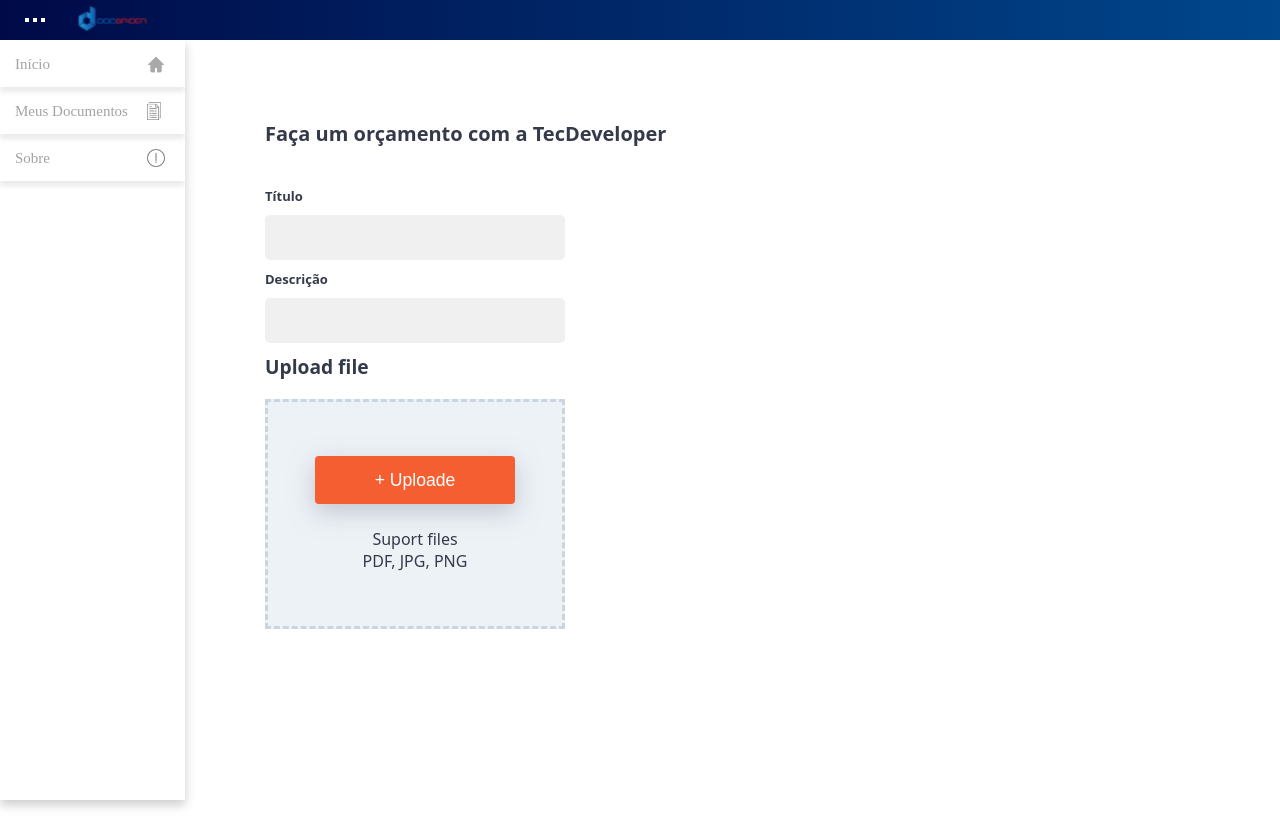
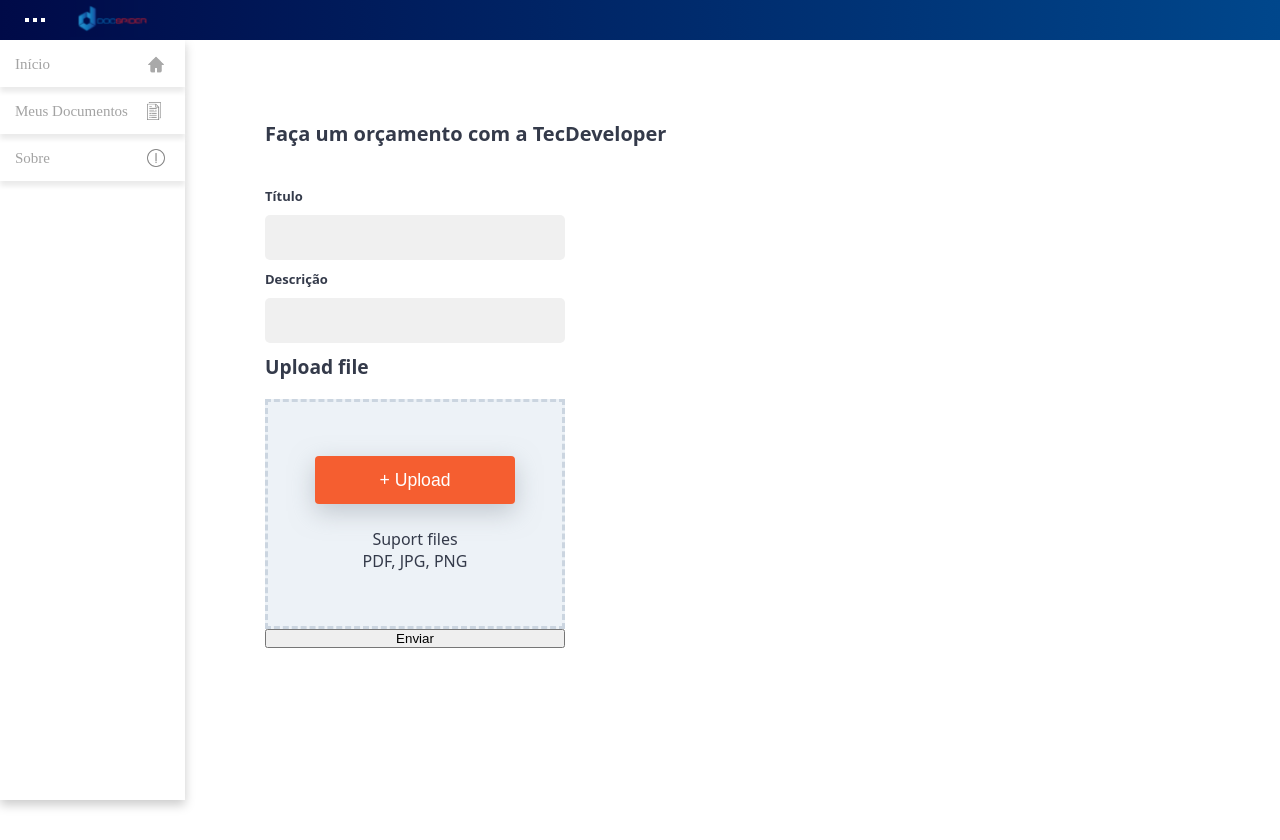
Before and after one commit to PauloViniciusTavaresSouza/docspider, a React (Create React App) app: page /signup in a window 1280 px wide. Built offline with nearby package versions, Linux system fonts and the light colour scheme.

Commit message:
feat: create logic upload

```diff
--- a/src/Components/FilesUpload/FileUpload.js
+++ b/src/Components/FilesUpload/FileUpload.js
@@ -1,6 +1,7 @@
 import React from 'react';
 import styles from './FileUpload.module.css';
 import axios from 'axios';
+import { fakeData } from '../../Database/FakeDatabase';
 
 export const FileUpload = ({ files, setFiles, removeFile }) => {
   const uploadHandle = (event) => {
@@ -10,6 +11,7 @@
 
     // upload file
 
+    console.log(files);
     const formData = new FormData();
     formData.append(file.name, file, file.name);
 
@@ -26,18 +28,23 @@
       });
   };
 
-  const [valueInput, SetValueInput] = React.useState('');
-  const [name, SetName] = React.useState('');
-
-  // console.log(valueInput);
-
-  function onChange(ev) {
-    const { name, value } = ev.target;
-    SetValueInput(value);
-    SetName(name);
+  function handleSubmit() {
+    fakeData.push({
+      title,
+      description,
+      uploadFile: [
+        {
+          name: files[0].name,
+          type: files[0].type,
+          dateTime: files[0].lastModifiedDate,
+        },
+      ],
+    });
+    return fakeData;
   }
-  // console.log(name);
-  // console.log(valueInput);
+  console.log(fakeData);
+  const [title, setTitle] = React.useState('');
+  const [description, setDescription] = React.useState('');
 
   return (
     <section>
@@ -46,19 +53,18 @@
         <input
           className={styles.inputText}
           type="text"
-          name={name}
-          value={valueInput}
-          onChange={onChange}
+          value={title}
+          onChange={(e) => setTitle(e.target.value)}
         />
 
         <label htmlFor="descricao">Descrição</label>
         <input
-          onChange={onChange}
           className={styles.inputText}
           type="text"
-          name="descricao"
+          value={description}
+          onChange={(e) => setDescription(e.target.value)}
         />
-      </form>
+
         <p className={styles.title}>Upload file</p>
 
         <div className={styles.fileCard}>
@@ -69,12 +75,16 @@
               type="file"
               name="file"
             />
-          <button>+ Uploade</button>
+            <button>+ Upload</button>
           </div>
 
           <p className={styles.main}>Suport files</p>
           <p className={styles.info}>PDF, JPG, PNG</p>
         </div>
+        <button type="button" onClick={handleSubmit}>
+          Enviar
+        </button>
+      </form>
     </section>
   );
 };
--- a/src/Pages/Signup.js
+++ b/src/Pages/Signup.js
@@ -1,7 +1,6 @@
 import React, { useState } from 'react';
 import { FileList } from '../Components/FilesUpload/FileList';
 import { FileUpload } from '../Components/FilesUpload/FileUpload';
-import { HeaderDoc } from '../Components/HeaderDocumentos/HeaderDoc';
 import styles from './Signup.module.css';
 
 const Signup = () => {
```
Lines whose indentation alone changed are shown as unchanged.
